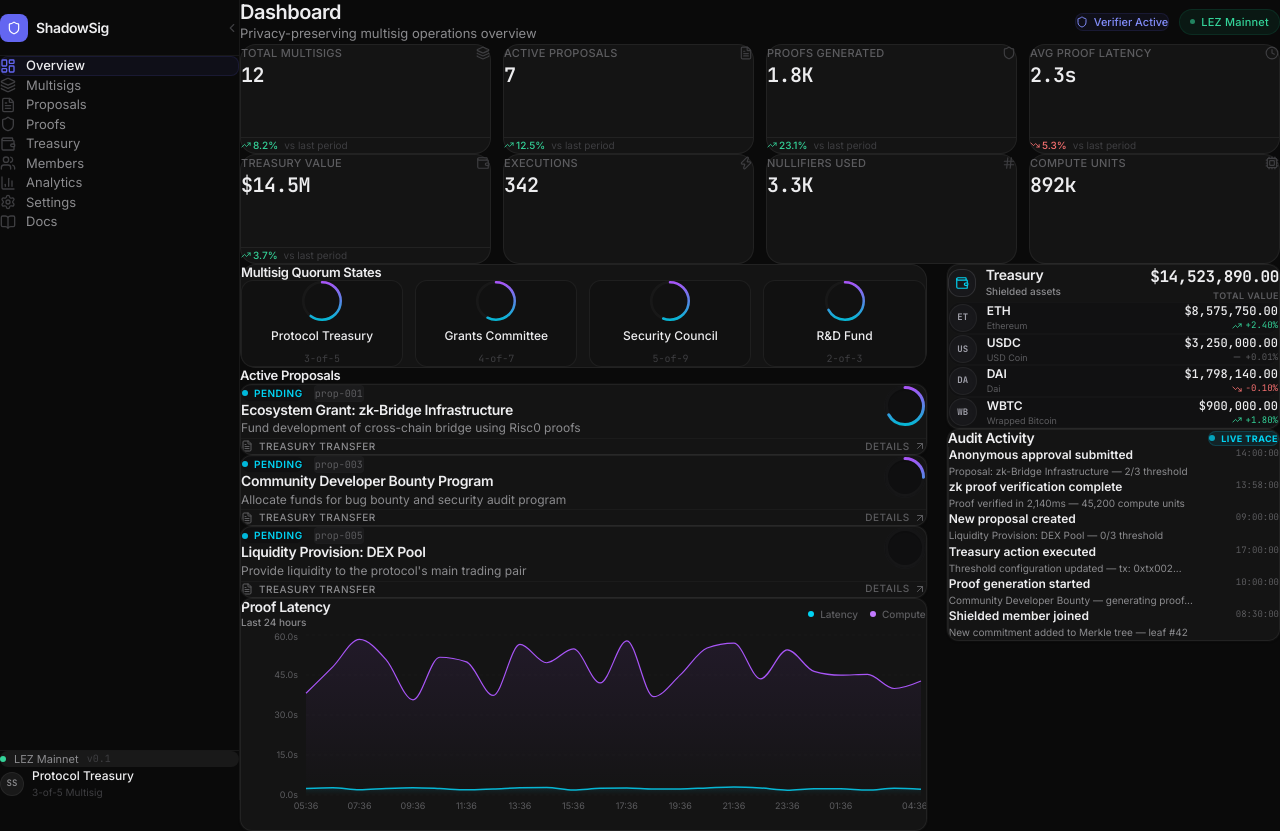
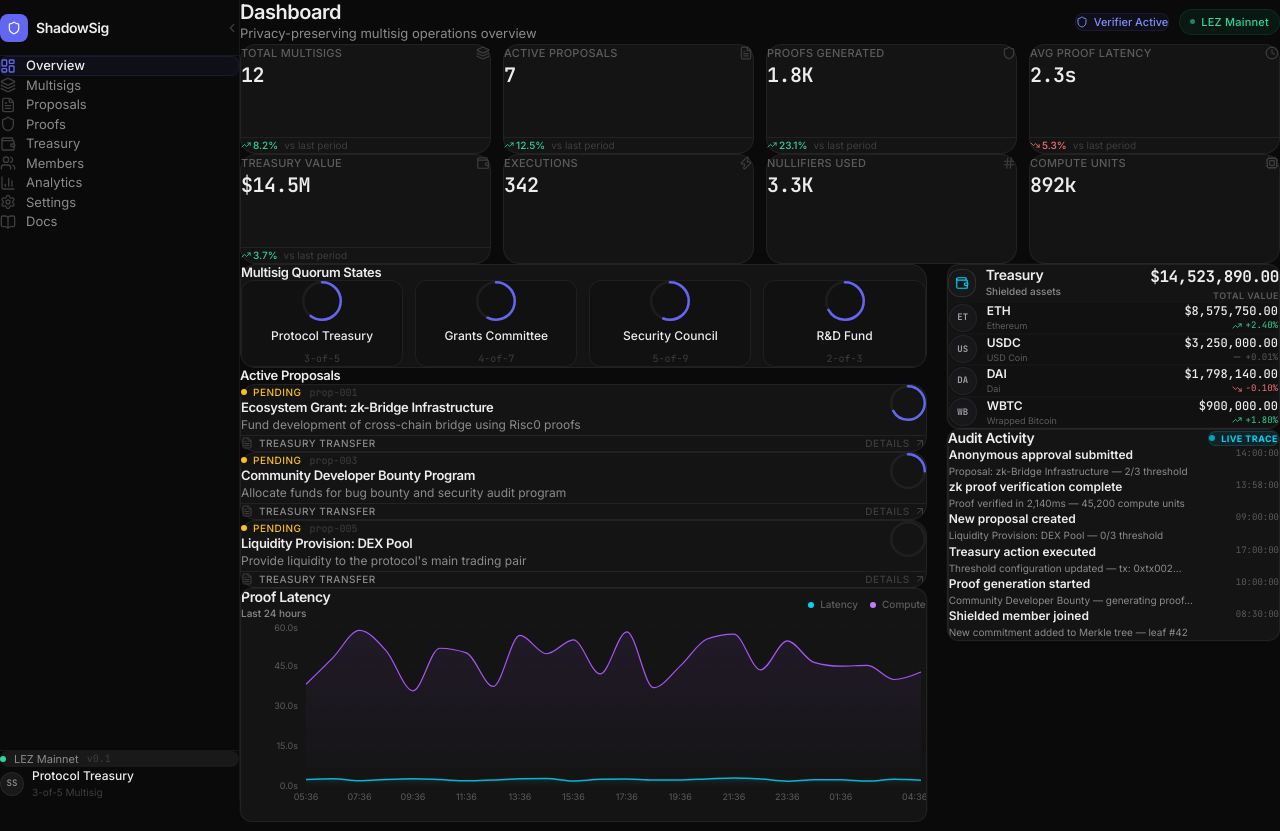
Before and after one commit to MayankSen09/ShadowSig-Private-M-of-N-Multisig, a Next.js app in the folder apps/web/: page /dashboard in a window 1280 px wide. Built offline with nearby package versions, Linux system fonts and the light colour scheme.

Commit message:
design(web): redesign proposal cards and threshold rings — refined colors

```diff
--- a/apps/web/src/components/ui/proposal-card.tsx
+++ b/apps/web/src/components/ui/proposal-card.tsx
@@ -14,28 +14,28 @@ interface ProposalCardProps {
 
 const statusConfig = {
   pending: {
-    color: "text-cyan-400",
-    dot: "bg-cyan-500",
+    color: "text-amber-400",
+    dot: "bg-amber-400",
     label: "Pending",
   },
   approved: {
     color: "text-emerald-400",
-    dot: "bg-emerald-500",
+    dot: "bg-emerald-400",
     label: "Approved",
   },
   rejected: {
     color: "text-red-400",
-    dot: "bg-red-500",
+    dot: "bg-red-400",
     label: "Rejected",
   },
   executed: {
-    color: "text-purple-400",
-    dot: "bg-purple-500",
+    color: "text-[var(--color-accent-hover)]",
+    dot: "bg-[var(--color-accent)]",
     label: "Executed",
   },
   expired: {
-    color: "text-zinc-500",
-    dot: "bg-zinc-500",
+    color: "text-[var(--color-text-muted)]",
+    dot: "bg-[var(--color-text-muted)]",
     label: "Expired",
   },
 };
@@ -53,56 +53,53 @@ export function ProposalCard({ proposal, className, onClick }: ProposalCardProps
 
   return (
     <motion.div
-      initial={{ opacity: 0, y: 10 }}
+      initial={{ opacity: 0, y: 6 }}
       animate={{ opacity: 1, y: 0 }}
-      whileHover={{ borderColor: "rgba(255,255,255,0.12)" }}
       onClick={onClick}
       className={cn(
-        "glass-card p-5 cursor-pointer group relative overflow-hidden bg-zinc-900/30 border border-white/5 shadow-md hover:bg-zinc-900/50 hover:border-white/10 transition-all duration-300",
+        "p-4 rounded-xl border border-[var(--color-border-primary)] bg-[var(--color-bg-card)] cursor-pointer hover:border-[var(--color-border-secondary)] transition-colors",
         className
       )}
     >
       {/* Top row */}
-      <div className="flex items-start justify-between mb-4">
-        <div className="flex-1 min-w-0 mr-4">
-          <div className="flex items-center gap-2.5 mb-2">
-            <div className="flex items-center gap-1.5 bg-zinc-950/40 px-2 py-0.5 rounded-full border border-white/[0.02]">
+      <div className="flex items-start justify-between mb-3">
+        <div className="flex-1 min-w-0 mr-3">
+          <div className="flex items-center gap-2 mb-1.5">
+            <div className="flex items-center gap-1.5">
               <span className={cn("h-1.5 w-1.5 rounded-full", config.dot)} />
-              <span className={cn("text-[10px] font-semibold uppercase tracking-wider", config.color)}>
+              <span className={cn("text-[10px] font-medium uppercase tracking-wider", config.color)}>
                 {config.label}
               </span>
             </div>
-            <span className="text-[10px] text-[var(--color-text-tertiary)] font-mono bg-zinc-800/40 px-1.5 py-0.5 rounded border border-white/[0.01]">
+            <span className="text-[10px] text-[var(--color-text-muted)] font-mono">
               {proposal.id}
             </span>
           </div>
-          <h3 className="text-sm font-semibold text-[var(--color-text-primary)] group-hover:text-cyan-400 transition-colors truncate">
+          <h3 className="text-[13px] font-medium truncate">
             {proposal.title}
           </h3>
-          <p className="text-xs text-[var(--color-text-secondary)] mt-1.5 line-clamp-2 leading-relaxed">
+          <p className="text-[12px] text-[var(--color-text-secondary)] mt-1 line-clamp-2 leading-relaxed">
             {proposal.description}
           </p>
         </div>
-        <div className="shrink-0 bg-zinc-950/40 p-1.5 rounded-full border border-white/[0.03] shadow-inner flex items-center justify-center">
-          <ThresholdRing
-            current={proposal.approvalCount}
-            threshold={proposal.threshold}
-            size={40}
-            strokeWidth={3}
-          />
-        </div>
+        <ThresholdRing
+          current={proposal.approvalCount}
+          threshold={proposal.threshold}
+          size={36}
+          strokeWidth={2.5}
+        />
       </div>
 
       {/* Bottom row */}
-      <div className="flex items-center justify-between pt-3 border-t border-white/[0.03]">
+      <div className="flex items-center justify-between pt-2.5 border-t border-[var(--color-border-primary)]">
         <div className="flex items-center gap-1.5">
-          <FileText className="h-3 w-3 text-[var(--color-text-tertiary)]" />
+          <FileText className="h-3 w-3 text-[var(--color-text-muted)]" />
           <span className="text-[10px] text-[var(--color-text-secondary)] font-medium uppercase tracking-wider">
             {actionTypeLabels[proposal.actionType] || proposal.actionType}
           </span>
         </div>
-        <div className="flex items-center gap-1 text-xs text-[var(--color-text-tertiary)] group-hover:text-cyan-400 transition-colors">
-          <span className="text-[10px] font-medium uppercase tracking-wider">Details</span>
+        <div className="flex items-center gap-1 text-[10px] text-[var(--color-text-muted)] hover:text-[var(--color-text-secondary)] transition-colors">
+          <span className="font-medium uppercase tracking-wider">Details</span>
           <ArrowUpRight className="h-3 w-3" />
         </div>
       </div>
--- a/apps/web/src/components/ui/threshold-ring.tsx
+++ b/apps/web/src/components/ui/threshold-ring.tsx
@@ -45,7 +45,7 @@ export function ThresholdRing({
           cy={size / 2}
           r={radius}
           fill="none"
-          stroke="rgba(255,255,255,0.03)"
+          stroke="rgba(255,255,255,0.05)"
           strokeWidth={strokeWidth}
         />
         {/* Progress arc */}
@@ -54,7 +54,7 @@ export function ThresholdRing({
           cy={size / 2}
           r={radius}
           fill="none"
-          stroke={isComplete ? "#10b981" : "url(#thresholdGradient)"}
+          stroke={isComplete ? "#10b981" : "#6366f1"}
           strokeWidth={strokeWidth}
           strokeLinecap="round"
           strokeDasharray={circumference}
@@ -65,13 +65,7 @@ export function ThresholdRing({
             ease: [0.4, 0, 0.2, 1],
           }}
         />
-        {/* Gradient definition */}
-        <defs>
-          <linearGradient id="thresholdGradient" x1="0%" y1="0%" x2="100%" y2="0%">
-            <stop offset="0%" stopColor="#06b6d4" />
-            <stop offset="100%" stopColor="#a855f7" />
-          </linearGradient>
-        </defs>
+
       </svg>
 
       {/* Center content */}
```
